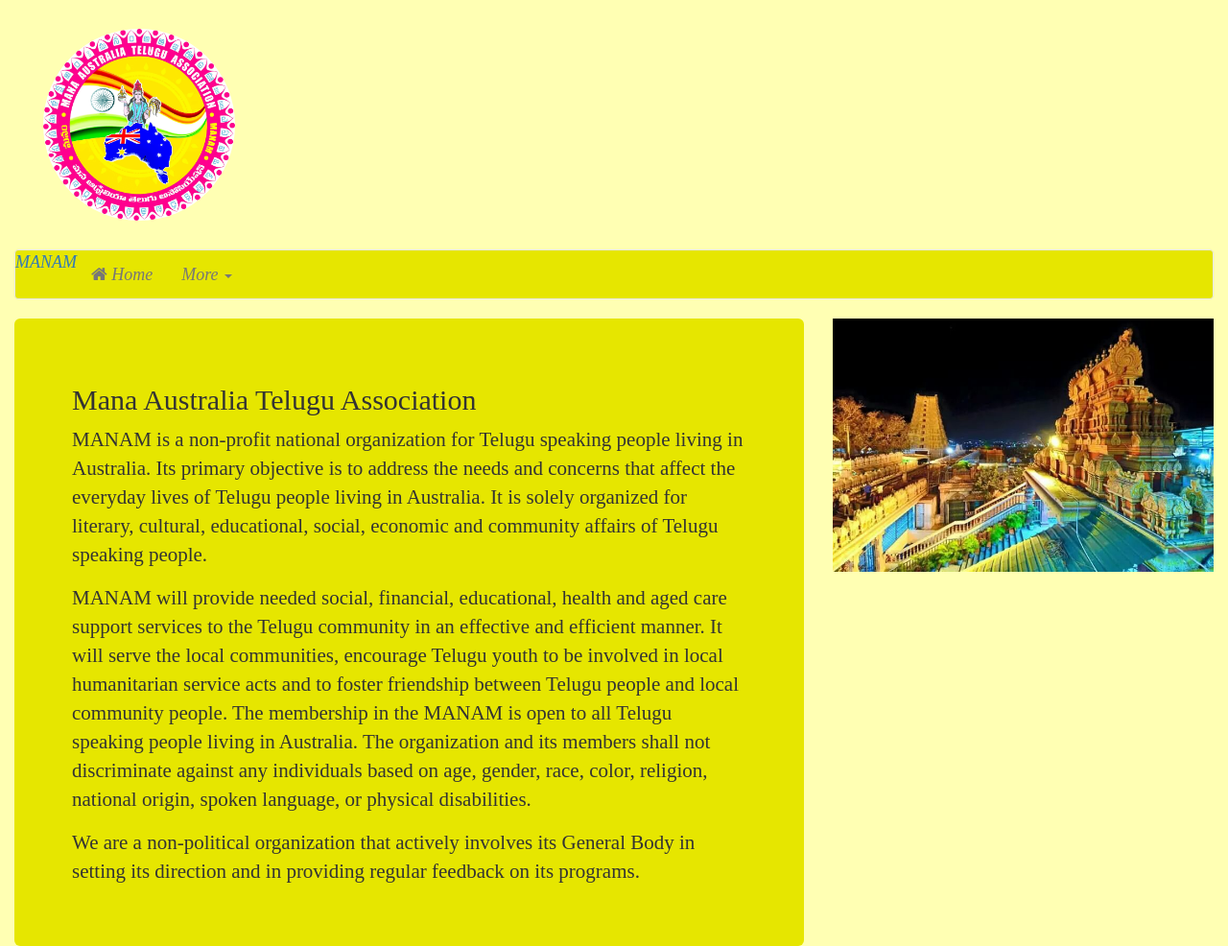
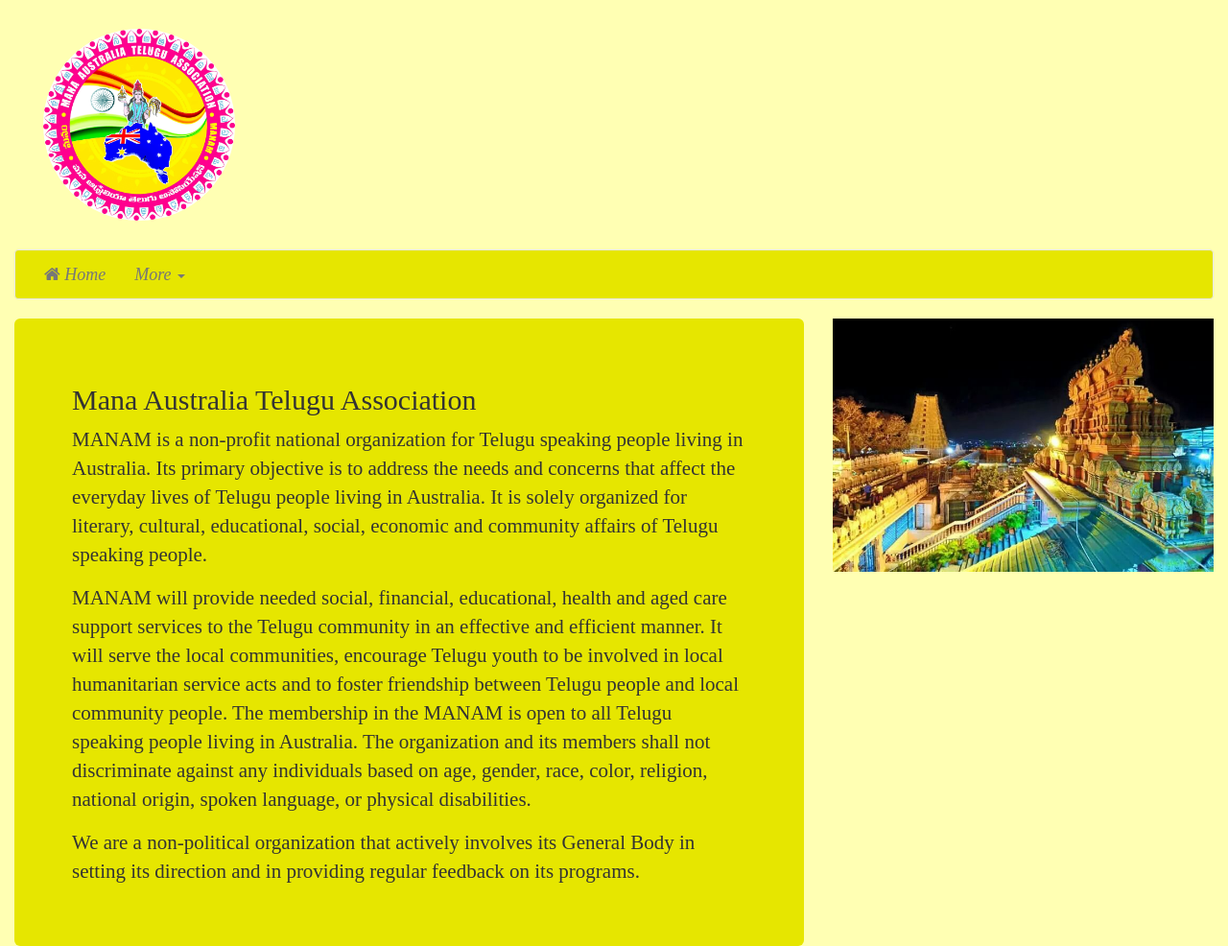
Before and after one commit to rails4sandeep/manam, a plain HTML site: page site/index.html in a window 1280 px wide. Shown: the top 986 px of the page at 96% size. Drawn offline with nearby package versions, Linux system fonts and the light colour scheme.

Commit message:
Remove brand name from menu bar

```diff
--- a/site/partials/_navigation.html
+++ b/site/partials/_navigation.html
@@ -14,7 +14,7 @@
                 <div class="navbar-header">
                     <button type="button" class="navbar-toggle" data-toggle="collapse" data-target="#bs-example-navbar-collapse-1">
                         <span class="sr-only">Toggle navigation</span><span class="icon-bar"></span><span class="icon-bar"></span><span class="icon-bar"></span>
-                    </button> <a class="clickable" href="#" class="navbar-brand" id="logo">MANAM</a>
+                    </button>
                 </div>
 
                 <div class="collapse navbar-collapse" id="bs-example-navbar-collapse-1">
```
